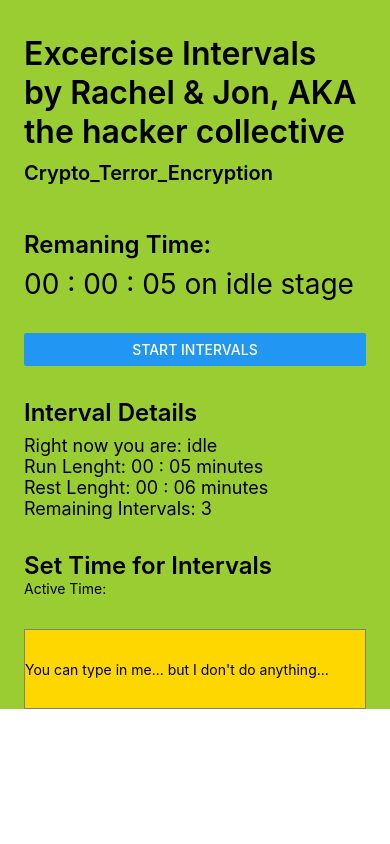
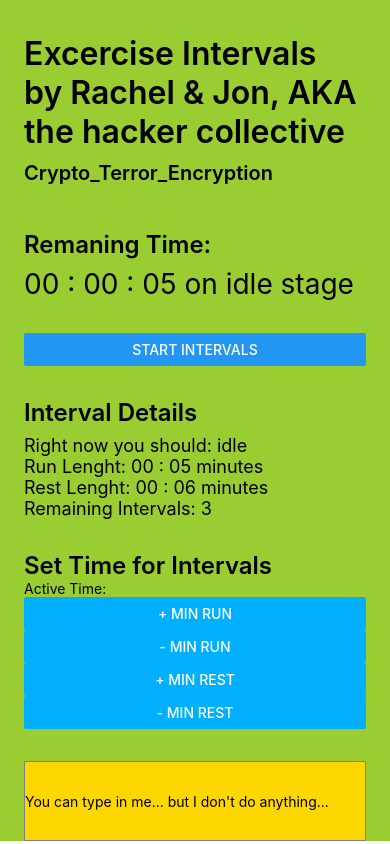
Before and after one commit to MustardJoe/IntervalsV2, a React Native app: screen / in a window 390 px wide. Built offline with nearby package versions, Linux system fonts and the light colour scheme; what react-native would draw is missing.

Commit message:
trying to add sound, also adding first of set timer buttons...

```diff
--- a/App.js
+++ b/App.js
@@ -16,6 +16,8 @@ import {
   TextInput,
   Button,
 } from 'react-native';
+
+import PlaySound from './services/playSoundFunc.js';
 
 import {
   Colors,
@@ -39,9 +41,45 @@ class App extends Component {
     timerTime: 0,
   };
 
+  /////////////////////// BUTTON FUNC /////////////////////////////////////////
+
+  timerSetButtonsFunc = {
+    incMinutesRun: () => {
+      const { timerTime, timerOn, lengthOfRest, lengthOfRun } = this.state;
+      if (!timerOn) {
+        return this.setState({ lengthOfRun: lengthOfRun + 60000 });
+      }
+    },
+    decMinutesRun: () => {
+      const { timerTime, timerOn, lengthOfRest, lengthOfRun } = this.state;
+      if (!timerOn) {
+        return this.setState({ lengthOfRun: lengthOfRun - 60000 });
+      }
+    },
+    incMinutesRest: () => {
+      const { timerTime, timerOn, lengthOfRest, lengthOfRun } = this.state;
+      if (!timerOn) {
+        return this.setState({ lengthOfRest: lengthOfRest + 60000 });
+      }
+    },
+    decMinutesRest: () => {
+      const { timerTime, timerOn, lengthOfRest, lengthOfRun } = this.state;
+      if (!timerOn) {
+        return this.setState({ lengthOfRest: lengthOfRest - 60000 });
+      }
+    },
+  }
+
+  buttonClickListener = (stuff) =>{
+    const { timerTime, timerOn } = this.state;
+    alert('Clicked On Button !!!', stuff);
+    return this.setState({ timerTime: timerTime - 60000 });
+    }
+
+  //the buttons can't pass in any parameters, so functions must be pure... REWRITE this so it's pure func
   adjustTimer = input => {
     const { timerTime, timerOn } = this.state;
-    const max = 216000000;
+    const max = 7200000;
     if (!timerOn) {
       if (input === 'incHours' && timerTime + 3600000 < max) {
         this.setState({ timerTime: timerTime + 3600000 });
@@ -58,6 +96,9 @@ class App extends Component {
       }
     }
   };
+
+
+///////////////////////////////////////////BOTTOM OF BUTTON FUNC. ////////////////////////////
 
   resetTimer = () => {
     if (this.state.timerOn === false) {
@@ -85,12 +126,11 @@ class App extends Component {
         });
       }
 
-      //This is where we will add in interval tracking stuff once basic countdown timer works
-      //Original stop section, will run interval switcher here
+      //Interval Switching Logic - going from run to rest
       if (this.state.timerTime >= this.state.lengthOfRun && this.state.currentProcess === 'run' && this.state.remainingNumbIntvls > 1) {
         let intervalUpdate = intervalSwitcher(this.state);
         console.log('checking return object from Interval Switcher',intervalUpdate.currentProcess);
-
+        // PlaySound.play(); not how to play a sound
         this.setState({
           currentProcess: intervalUpdate.currentProcess,
           remainingNumbIntvls: intervalUpdate.remainingNumbIntvls,
@@ -99,10 +139,11 @@ class App extends Component {
         });
       }
 
+      //Interval Switching Logic - going from rest to run
       if (this.state.timerTime >= this.state.lengthOfRest && this.state.currentProcess === 'rest') {
         let intervalUpdate = intervalSwitcher(this.state);
         console.log('checking return object from Interval Switcher, IN REST SWITCHING LOGIC',intervalUpdate.currentProcess);
-
+        // PlaySound.play();  not how to play a sound
         this.setState({
           currentProcess: intervalUpdate.currentProcess,
           remainingNumbIntvls: intervalUpdate.remainingNumbIntvls,
@@ -111,8 +152,7 @@ class App extends Component {
         });
       }
 
-
-      //this will be our final conditional test. lickely the first condition needs re-working
+      //Final conditional test: are we all the way done with everything?
       else if (this.state.timerTime >= this.state.lengthOfRun
         && this.state.remainingNumbIntvls === 1 && this.state.currentProcess === 'run') {
           let intervalUpdate = intervalSwitcher(this.state);
@@ -218,19 +258,44 @@ class App extends Component {
               <View style={styles.sectionContainer}>
                 <Text style={styles.sectionTitle}>Set Time for Intervals</Text>
                 <Text>Active Time:</Text>
+
+                <Button
+                  onPress={this.timerSetButtonsFunc.incMinutesRun}
+                  title="+ Min Run"
+                  color="#00B0FF"
+                />
+                <Button
+                  onPress={this.timerSetButtonsFunc.decMinutesRun}
+                  title="- Min Run"
+                  color="#00B0FF"
+                />
+
+                <Button
+                  onPress={this.timerSetButtonsFunc.incMinutesRest}
+                  title="+ Min Rest"
+                  color="#00B0FF"
+                />
+                <Button
+                  onPress={this.timerSetButtonsFunc.decMinutesRest}
+                  title="- Min Rest"
+                  color="#00B0FF"
+                />
                   {/* <Button
-                    onPress={this.adjustTimer('incHours')}
-                    title="&#8679"
+                    onPress={
+                      console.log('button...')
+                      // this.adjustTimer('incMinutes')
+                    }
+                    title="up"
                     accessibilityLabel="Add 1 hour to time."
-                  />
+                  /> */}
 
-                  <Button
+                  {/* <Button
                     onPress={this.adjustTimer('incMinutes')}
                     title="&#8679"
                     accessibilityLabel="Add 1 hour to time."
-                  />
+                  /> */}
 
-                  <Button
+                  {/* <Button
                     onPress={this.adjustTimer('incSeconds')}
                     title="&#8679"
                     accessibilityLabel="Add 1 hour to time."
--- a/components/dashboard/Dashboard.js
+++ b/components/dashboard/Dashboard.js
@@ -44,7 +44,7 @@ const Dashboard = (props) => {
 
   return (
     <View>
-      <Text>Right now you are: {props.timerStateToDash.currentProcess}</Text>
+      <Text>Right now you should: {props.timerStateToDash.currentProcess}</Text>
       <Text>
         Run Lenght: {formatRunLength.minutes} : {formatRunLength.seconds}{' '}
         minutes
--- a/package.json
+++ b/package.json
@@ -12,7 +12,8 @@
   "dependencies": {
     "moment": "^2.29.1",
     "react": "16.13.1",
-    "react-native": "0.63.3"
+    "react-native": "0.63.3",
+    "react-native-sound": "^0.11.0"
   },
   "devDependencies": {
     "@babel/core": "^7.8.4",
--- /dev/null
+++ b/services/playSoundFunc.js
@@ -0,0 +1,21 @@
+import Sound from 'react-native-sound';
+
+const PlaySound = () => {
+  Sound.setCategory('Playback');
+
+  const alertBell = new Sound('../assets/bell.mp3', null, (error) => {
+    if (error) {
+      console.log(error);
+    } else {
+      alertBell.play((success) => {
+        if (success) {
+          console.log('sound has played');
+        } else {
+          console.log('playback thinks it failed for some reason');
+        }
+      });
+    }
+  });
+};
+
+export default PlaySound;
```
Also changed, not shown: services/timerSetButtonFuncs.js (added, +21 -0 lines), 5 other files (tests, documents, lock files or other folders).
